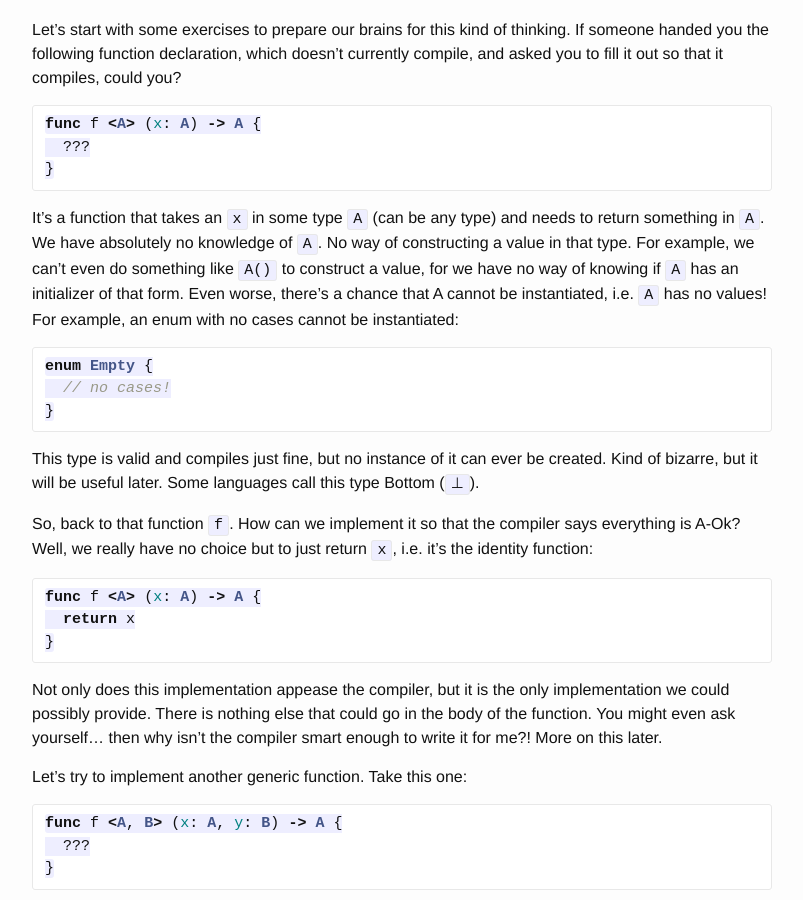
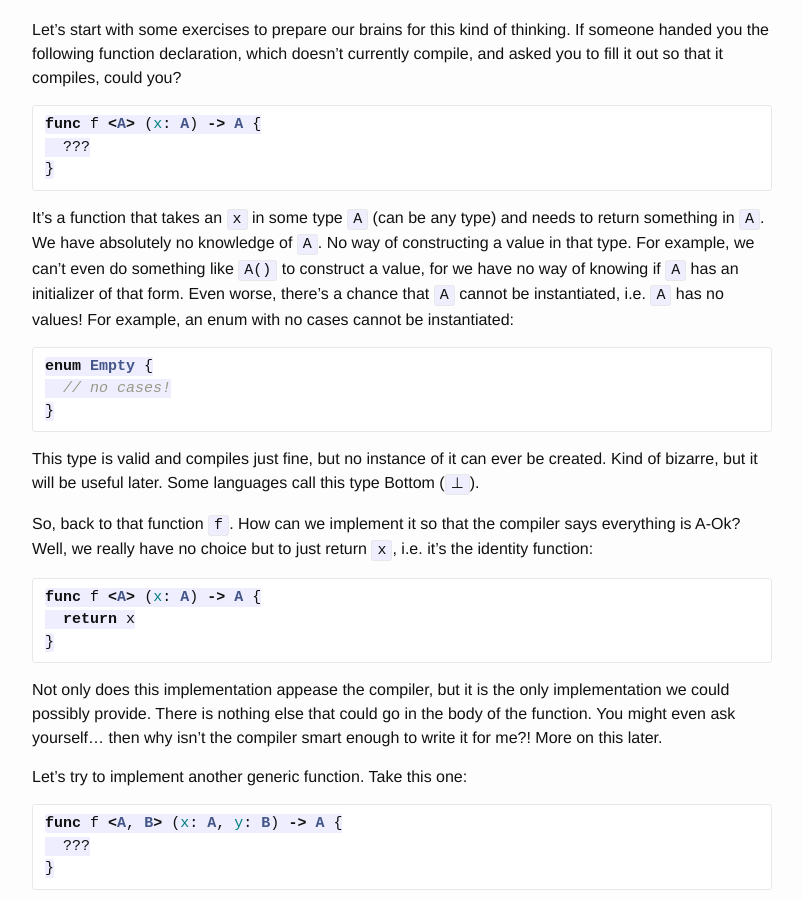
Before and after one commit to mbrandonw/mbrandonw.github.io, a Jekyll site: the page built from _posts/2015-01-06-proof-in-functions.markdown, in a window 1280 px wide and 900 px high, scrolled down 407 px. Shown: the whole window, without its empty margins (238-1041 px from the left). Built offline with Jekyll 4.4.1, drawn with Linux system fonts in a browser that asks for light colours; Markdown is read by kramdown in place of the engine named in the settings; formulas are drawn with MathJax 3; comment, search, counter and statistics services are not loaded; some of the changed text lies outside the part shown.

Commit message:
Fixed a few typos.

````diff
--- a/_posts/2015-01-06-proof-in-functions.markdown
+++ b/_posts/2015-01-06-proof-in-functions.markdown
@@ -19,7 +19,7 @@ func f <A> (x: A) -> A {
 }
 ```
 
-It’s a function that takes an `x` in some type `A` (can be any type) and needs to return something in `A`. We have absolutely no knowledge of `A`. No way of constructing a value in that type. For example, we can’t even do something like `A()` to construct a value, for we have no way of knowing if `A` has an initializer of that form. Even worse, there’s a chance that A cannot be instantiated, i.e. `A` has no values! For example, an enum with no cases cannot be instantiated:
+It’s a function that takes an `x` in some type `A` (can be any type) and needs to return something in `A`. We have absolutely no knowledge of `A`. No way of constructing a value in that type. For example, we can’t even do something like `A()` to construct a value, for we have no way of knowing if `A` has an initializer of that form. Even worse, there’s a chance that `A` cannot be instantiated, i.e. `A` has no values! For example, an enum with no cases cannot be instantiated:
 
 ```swift
 enum Empty {
````
Also changed, not shown: other parts of _posts/2015-01-06-proof-in-functions.markdown (+1 -1 lines).
